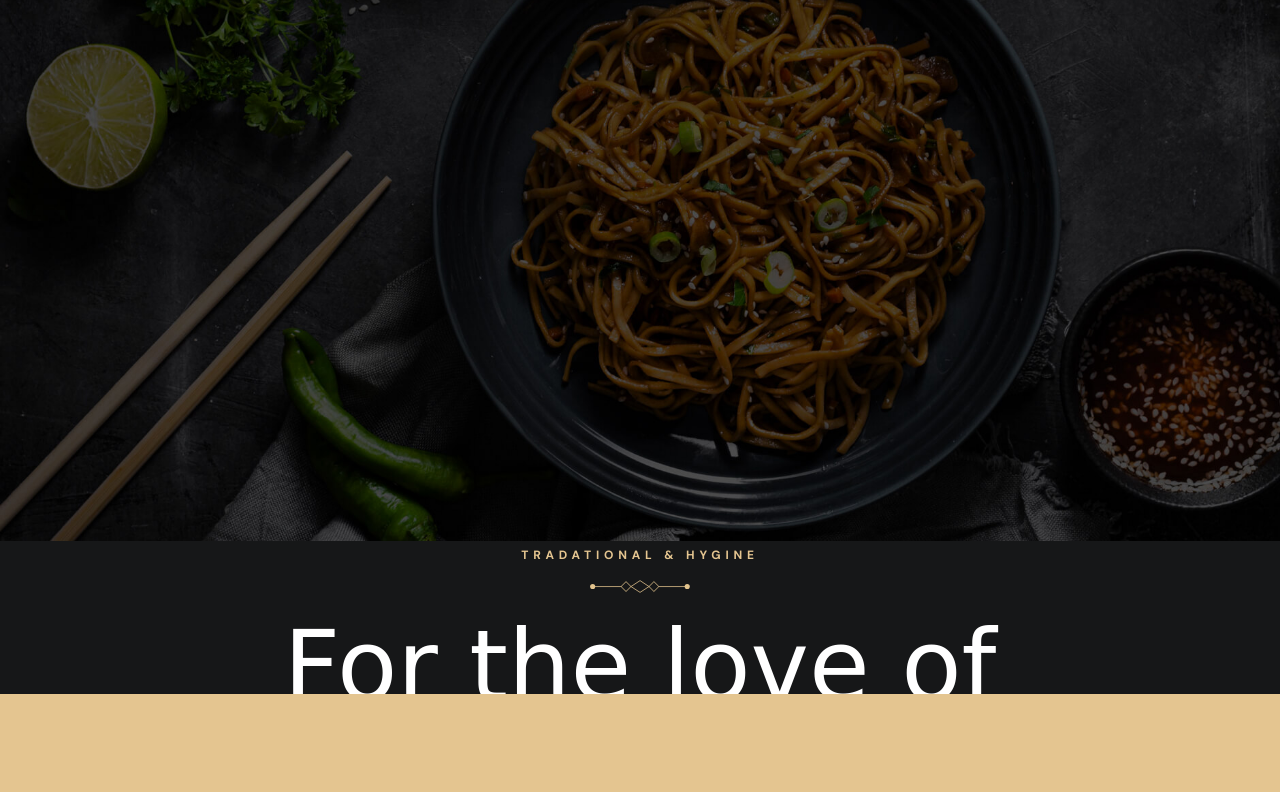
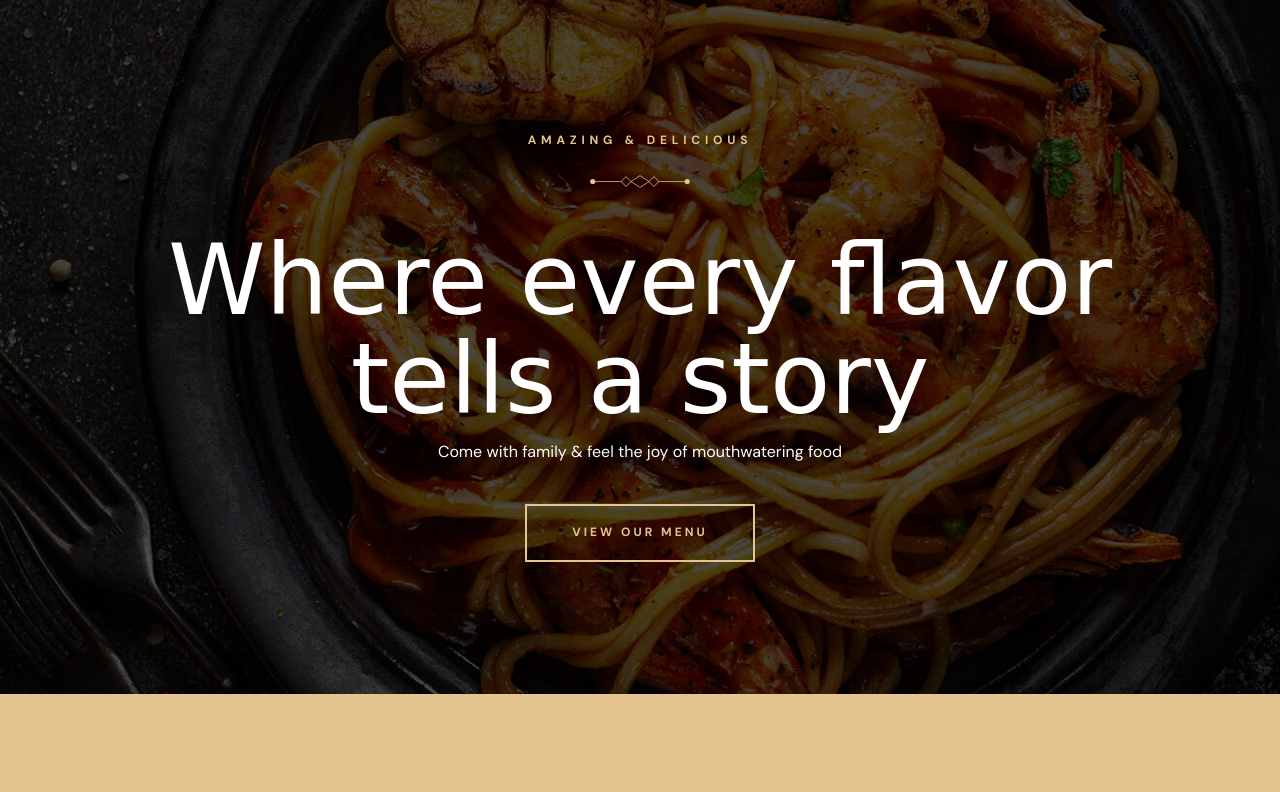
Before and after one commit to Ashraf59/grilli-restaurant-website-html-css-js, a plain HTML site: page index.html in a window 1280 px wide. Shown: the part 106-898 px from the top of the page. Drawn offline with nearby package versions, Linux system fonts and the light colour scheme; a web font is replaced by a local one.

Commit message:
hero section work is going on

```diff
--- a/assets/css/style.css
+++ b/assets/css/style.css
@@ -341,6 +341,48 @@ body.nav-active{overflow: hidden;}
   position: relative;
   color: var(--gold-crayola);
   font-size: var(--fontSize-label-2);
+  font-weight: var(--weight-bold);
+  text-transform: uppercase;
+  letter-spacing: var(--letterSpacing-5);
+  max-width: max-content;
+  border: 2px solid var(--gold-crayola);
+  padding: 12px 45px;
+  overflow: hidden;
+  z-index: 1;
+}
+
+.btn::before{
+  content: "";
+  position: absolute;
+  bottom: 100%;
+  left: 50%;
+  transform: translateX(-50%);
+  width: 200%;
+  height: 200%;
+  border-radius: var(--radius-circle);
+  background-color: var(--gold-crayola);
+  transition: var(--transition-2);
+  z-index: -1;
+}
+
+.btn .text{transition: var(--transition-1);}
+
+.btn .text-2{
+  position: absolute;
+  top: 100%;
+  left: 50%;
+  transform: translateX(-50%);
+  min-width: max-content;
+  color: var(--smoky-black-1);
+}
+
+.btn:is(:hover, :focus-visible)::before{bottom: -50%;}
+
+.btn:is(:hover, :focus-visible) .text-1{transform: translateY(-40px);}
+
+.btn:is(:hover, :focus-visible) .text-2{
+  top: 50%;
+  transform: translate(-50%, -50%);
 }
 /*-----------------------------------*\
   #PRELOAD
@@ -607,8 +649,60 @@ body.nav-active{overflow: hidden;}
 /*-----------------------------------*\
   #HERO
 \*-----------------------------------*/
+.hero .slider-btn{display: none;}
 
+.hero{
+  position: relative;
+  padding-block: 120px;
+  min-height: 100vh;
+  overflow: hidden;
+  z-index: 1;
+}
 
+.hero .slider-item{
+  position: absolute;
+  top: 50%;
+  left: 50%;
+  transform: translate(-50%, -50%);
+  width: 100%;
+  height: 100%;
+  display: grid;
+  place-content: center;
+  padding-block-start: 100px;
+  opacity: 0;
+  visibility: hidden;
+  transition: var(--transition-3);
+  z-index: 1;
+}
+
+.hero .slider-item.active{
+  opacity: 1;
+  visibility: visible;
+}
+
+.hero .slider-bg{
+  position: absolute;
+  top: 0;
+  left: 0;
+  width: 100%;
+  height: 100%;
+  transform: scale(1.15);
+  pointer-events: none;
+  user-select: none;
+  z-index: -1;
+}
+
+.hero .slider-item.active .slider-bg{
+  animation: smoothScale 7s linear forwards;
+}
+
+.hero .section-subtitle::after{
+  margin-block: 14px 20px;
+}
+
+.hero-text{margin-block: 10px 40px;}
+
+.hero .btn{margin-inline: auto;}
 
 
 /*-----------------------------------*\
--- a/index.html
+++ b/index.html
@@ -253,7 +253,7 @@
 
                         <li class="slider-item active" data-hero-slider-item>
                             <div class="slider-bg">
-                                <img src="assets/images/hero-slider-2.jpg" width="1880" height="950" alt="" class="img-cover">
+                                <img src="assets/images/hero-slider-3.jpg" width="1880" height="950" alt="" class="img-cover">
                             </div>
 
                             <p class="label-2 section-subtitle slider-reveal">amazing & delicious</p>
```
